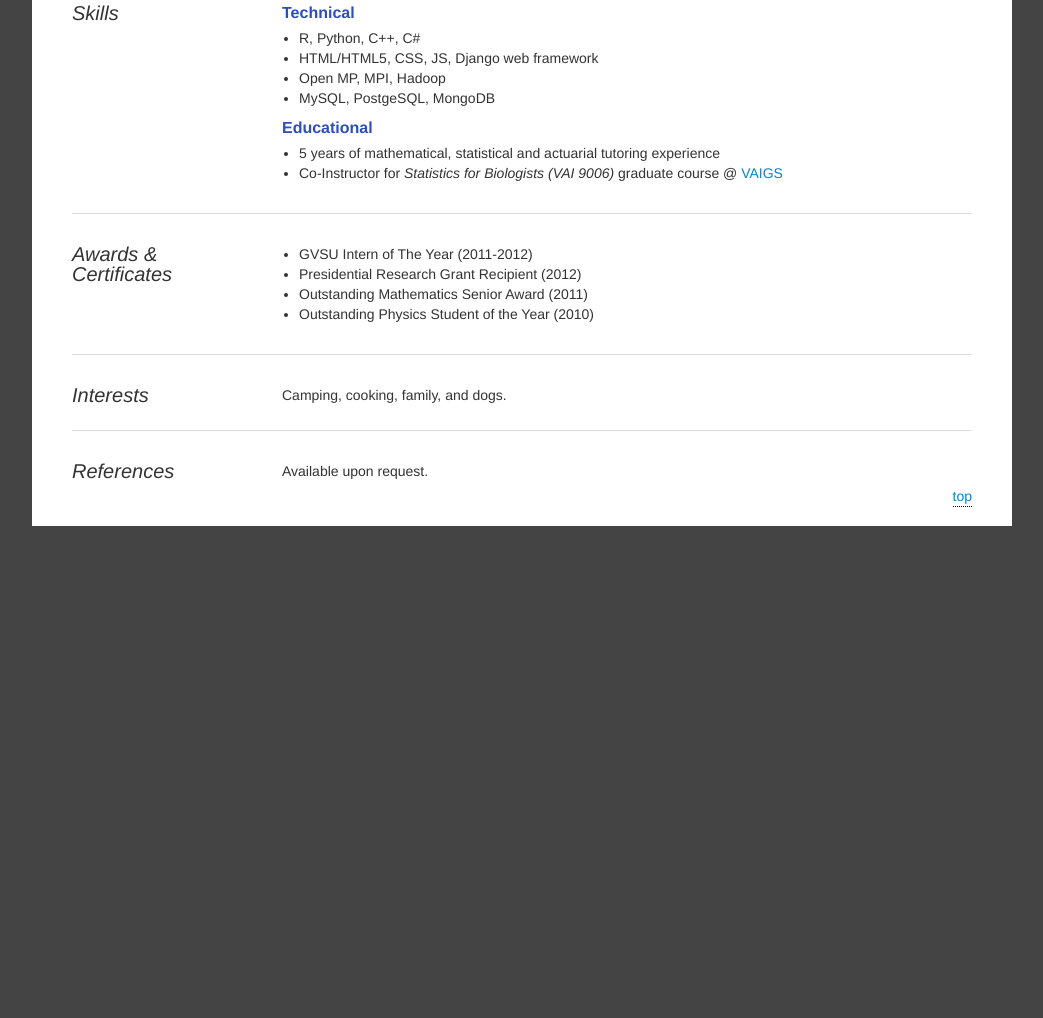
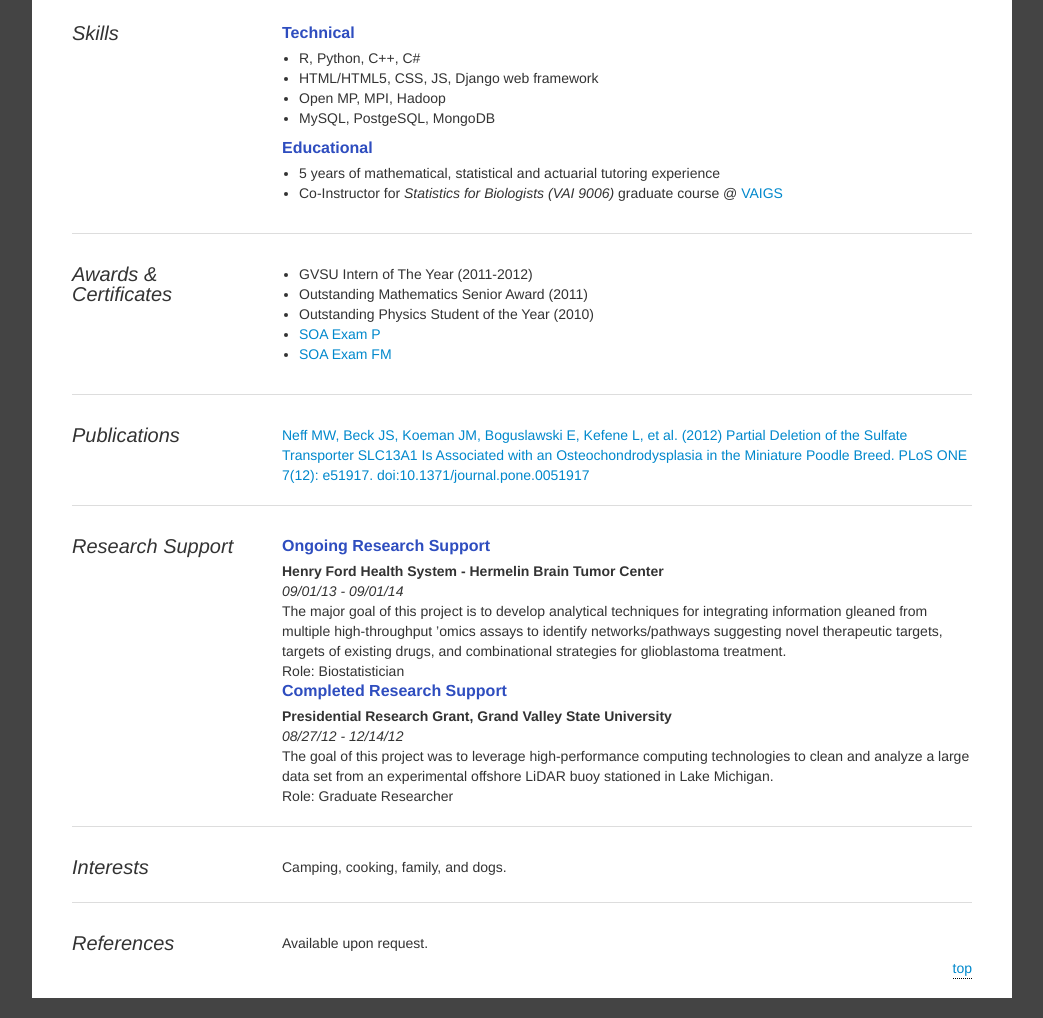
Before and after one commit to borgmaan/borgmaan.github.io, a plain HTML site: page index.html in a window 1280 px wide. Shown: the part 1529-2547 px from the top of the page, without its empty margins (118-1161 px from the left). Before the commit the page ends 2075 px from the top, so only its background shows below. Drawn offline with Linux system fonts and the light colour scheme.

Commit message:
add more content; still can't fix print problems

```diff
--- a/index.html
+++ b/index.html
@@ -10,6 +10,7 @@
 		<link href="bootstrap/css/bootstrap.min.css" rel="stylesheet">
 		<link href="css/cv.css" rel="stylesheet">
 		<link rel="stylesheet" type="text/css" media="print" href="css/cv.css">
+        <link href="bootstrap/css/bootstrap.min.css" type="text/css" media="print" rel="stylesheet">
 	</head>
 	<body>
 
@@ -92,9 +93,10 @@
 									<li> Handled basic statistical inquiries; investigated and implemented advanced methodologies and study designs; conducted power analyses via exact methods or simulations</li>
 									<li> Researched, implemented and compared pipelines for the analysis of NGS data</li>
 									<li> Researched and implemented tools for integrated analysis of multiple high-throughput genomic, transcriptomic and proteomic assays</li>
-									<li> Deployed and administrated GitLab backed git version control system to improve project tracking and <a href="http://goo.gl/IOeGLY">project reproducibility</a></li>
+									<li> Deployed and administrated GitLab backed git version control system to improve <a href="http://goo.gl/IOeGLY">project tracking and project reproducibility</a></li>
 									<li> Supported and performed administrative duties on local HPC ROCKS cluster</li>
 									<li> Co-developed and co-instructed an introductory statistics course for Van Andel Institute Graduate School</li>
+                                    <li> Mentored by <a href="http://www.vai.org/en/vari/research-programs/lab-of-interdisciplinary-renal-oncology/lead-investigator-bio.aspx"> Dr. Kyle Furge</a>
 								</ul>
 				        	</div>
 				        </div>
@@ -110,7 +112,7 @@
 				        		<div class="item-period pull-right span">2011-2013</div>
 				        	</div>
 				        	<div class="margin-top-10">
-								Tasked with spearheading analyses in the Laboratory of Neurogenetics and Canine Behavior under the guidance of Dr. Mark Neff. Designed pipelines for conducting genome-wide association studies (GWAS) and implemented population genetics analyses using high density SNP genotyping data. Developed workflows for the analysis of whole genome and whole transcriptome next-generation sequencing data.
+								Tasked with spearheading analyses in the Laboratory of Neurogenetics and Canine Behavior under the guidance of <a href="http://www.vai.org/vari/research-programs/lab-of-canine-genetics-and-genomics/lead-investigator-bio.aspx"> Dr. Mark Neff</a>. Designed pipelines for conducting genome-wide association studies (GWAS) and implemented population genetics analyses using high density SNP genotyping data. Developed workflows for the analysis of whole genome and whole transcriptome next-generation sequencing data.
 				        	</div>
 				        </div>
 
@@ -233,15 +235,50 @@
 				    <div class="span section-body">
 				    	<ul>
 							<li>GVSU Intern of The Year (2011-2012)</li>
-							<li>Presidential Research Grant Recipient (2012)</li>
 							<li>Outstanding Mathematics Senior Award (2011)</li>
 							<li>Outstanding Physics Student of the Year (2010)</li>
+                            <li><a href="http://www.soa.org/education/exam-req/edu-exam-p-detail.aspx">SOA Exam P</a></li>
+                            <li><a href="http://www.soa.org/education/exam-req/edu-exam-fm-detail.aspx">SOA Exam FM</a></li>
 						</ul>
 				    </div>
 		        </div>
 		        <!-- /awards-->
 
 		        <div class="seperator"></div>
+
+                <div class="row">
+                    <div class="span section-title">
+                        Publications
+                    </div>
+                    <div class="span section-body">
+                        <a href="http://www.plosone.org/article/info%3Adoi%2F10.1371%2Fjournal.pone.0051917">Neff MW, Beck JS, Koeman JM, Boguslawski E, Kefene L, et al. (2012) Partial Deletion of the Sulfate Transporter SLC13A1 Is Associated with an Osteochondrodysplasia in the Miniature Poodle Breed. PLoS ONE 7(12): e51917. doi:10.1371/journal.pone.0051917</a>
+                    </div>
+                </div>
+                <!-- /interests-->
+
+                <div class="seperator"></div>
+
+                <div class="row">
+                    <div class="span section-title">
+                        Research Support
+                    </div>
+                    <div class="span section-body">
+                        <div class="subject-name">Ongoing Research Support</div>
+                            <b>Henry Ford Health System - Hermelin Brain Tumor Center</b><br/>
+                            <i>09/01/13 - 09/01/14</i><br/>
+                            The major goal of this project is to develop analytical techniques for integrating information gleaned from multiple high-throughput ’omics assays to identify networks/pathways suggesting novel therapeutic targets, targets of existing drugs, and combinational strategies for glioblastoma treatment.<br/>
+                            Role: Biostatistician
+                        <div class="subject-name">Completed Research Support</div>
+                            <b>Presidential Research Grant, Grand Valley State University</b><br/>
+                            <i>08/27/12 - 12/14/12</i><br/>
+                            The goal of this project was to leverage high-performance computing technologies to clean and analyze a large data set from an experimental offshore LiDAR buoy stationed in Lake Michigan.<br/>
+                            Role: Graduate Researcher
+                    </div>
+                </div>
+                <!-- /interests-->
+
+                <div class="seperator"></div>
+
 
 		        <div class="row">
 		      		<div class="span section-title">
```
